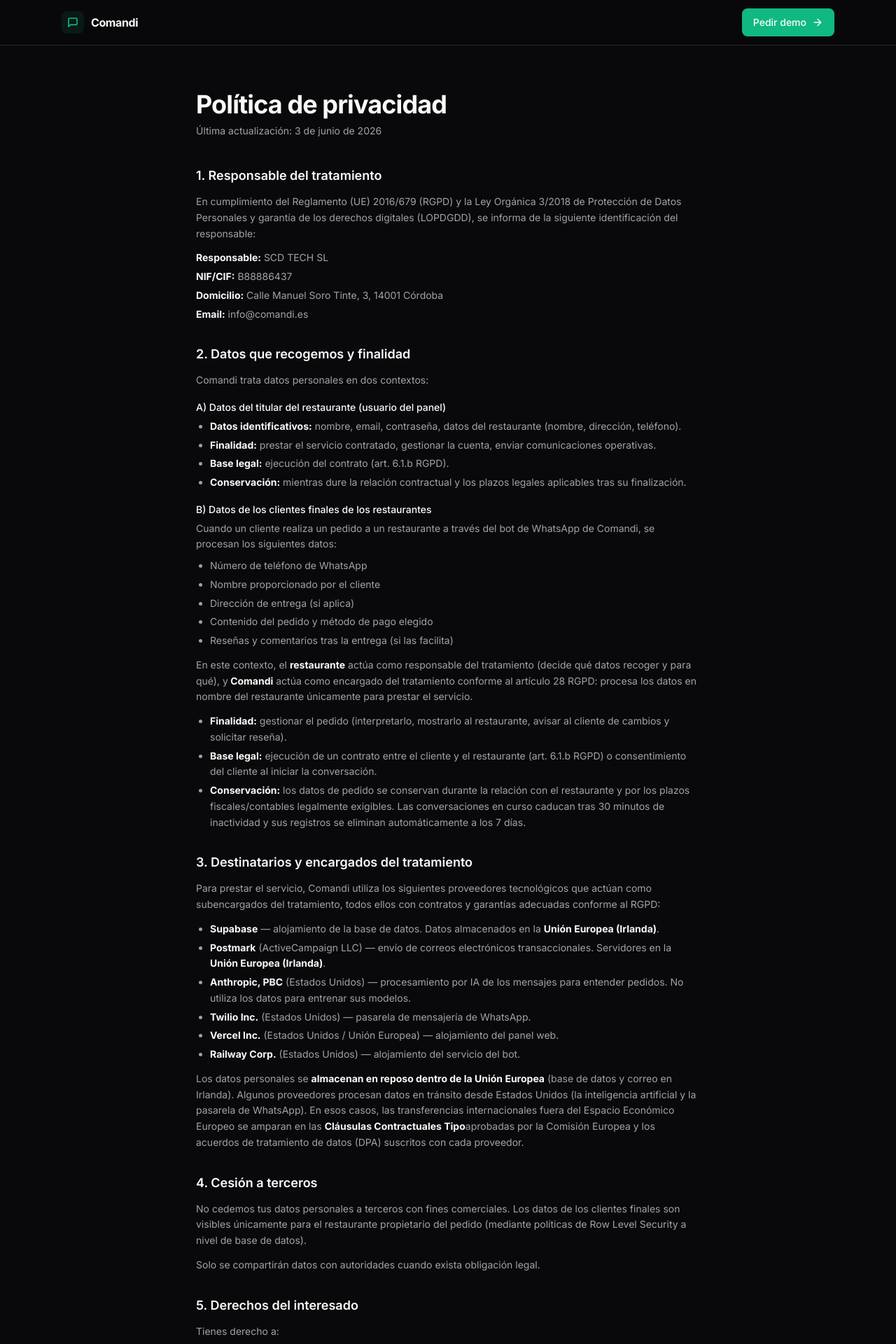
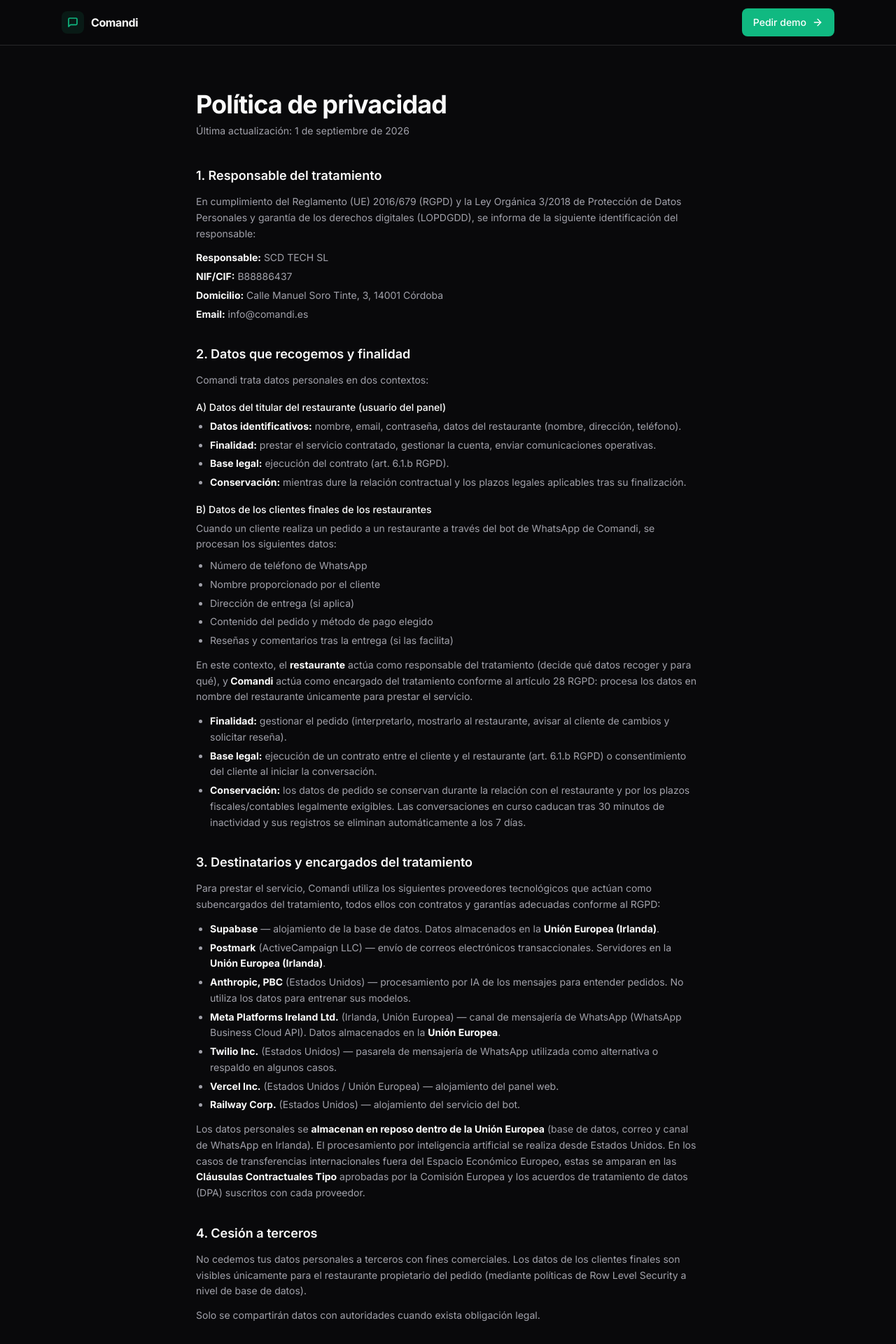
Before and after one commit to sancascd/panel-pedidos, a Next.js app: page /privacidad in a window 1280 px wide. Shown: the top 1920 px of the page at 70% size. Built offline with nearby package versions, Linux system fonts and the light colour scheme.

Commit message:
Privacidad: Meta Platforms Ireland como canal WhatsApp (datos en UE); Twilio como respaldo
Co-Authored-By: Claude Opus 4.8 <noreply@anthropic.com>

```diff
--- a/app/(legal)/privacidad/page.js
+++ b/app/(legal)/privacidad/page.js
@@ -7,7 +7,7 @@ export default function Privacidad() {
   return (
     <main className="max-w-3xl mx-auto px-4 sm:px-6 py-12 sm:py-16">
       <h1 className="text-3xl sm:text-4xl font-bold tracking-tight text-text mb-2">Política de privacidad</h1>
-      <p className="text-sm text-text-muted mb-10">Última actualización: 3 de junio de 2026</p>
+      <p className="text-sm text-text-muted mb-10">Última actualización: 1 de septiembre de 2026</p>
 
       <div className="space-y-8 text-sm text-text leading-relaxed">
         <section>
@@ -80,18 +80,18 @@ export default function Privacidad() {
             <li><strong className="text-text">Supabase</strong> — alojamiento de la base de datos. Datos almacenados en la <strong className="text-text">Unión Europea (Irlanda)</strong>.</li>
             <li><strong className="text-text">Postmark</strong> (ActiveCampaign LLC) — envío de correos electrónicos transaccionales. Servidores en la <strong className="text-text">Unión Europea (Irlanda)</strong>.</li>
             <li><strong className="text-text">Anthropic, PBC</strong> (Estados Unidos) — procesamiento por IA de los mensajes para entender pedidos. No utiliza los datos para entrenar sus modelos.</li>
-            <li><strong className="text-text">Twilio Inc.</strong> (Estados Unidos) — pasarela de mensajería de WhatsApp.</li>
+            <li><strong className="text-text">Meta Platforms Ireland Ltd.</strong> (Irlanda, Unión Europea) — canal de mensajería de WhatsApp (WhatsApp Business Cloud API). Datos almacenados en la <strong className="text-text">Unión Europea</strong>.</li>
+            <li><strong className="text-text">Twilio Inc.</strong> (Estados Unidos) — pasarela de mensajería de WhatsApp utilizada como alternativa o respaldo en algunos casos.</li>
             <li><strong className="text-text">Vercel Inc.</strong> (Estados Unidos / Unión Europea) — alojamiento del panel web.</li>
             <li><strong className="text-text">Railway Corp.</strong> (Estados Unidos) — alojamiento del servicio del bot.</li>
           </ul>
           <p className="text-text-muted mt-3">
             Los datos personales se <strong className="text-text">almacenan en reposo dentro de la
-            Unión Europea</strong> (base de datos y correo en Irlanda). Algunos proveedores procesan
-            datos en tránsito desde Estados Unidos (la inteligencia artificial y la pasarela de
-            WhatsApp). En esos casos, las transferencias internacionales fuera del Espacio Económico
-            Europeo se amparan en las <strong className="text-text">Cláusulas Contractuales Tipo</strong>
-            aprobadas por la Comisión Europea y los acuerdos de tratamiento de datos (DPA) suscritos
-            con cada proveedor.
+            Unión Europea</strong> (base de datos, correo y canal de WhatsApp en Irlanda). El
+            procesamiento por inteligencia artificial se realiza desde Estados Unidos. En los casos de
+            transferencias internacionales fuera del Espacio Económico Europeo, estas se amparan en las
+            <strong className="text-text"> Cláusulas Contractuales Tipo</strong> aprobadas por la
+            Comisión Europea y los acuerdos de tratamiento de datos (DPA) suscritos con cada proveedor.
           </p>
         </section>
 
```
